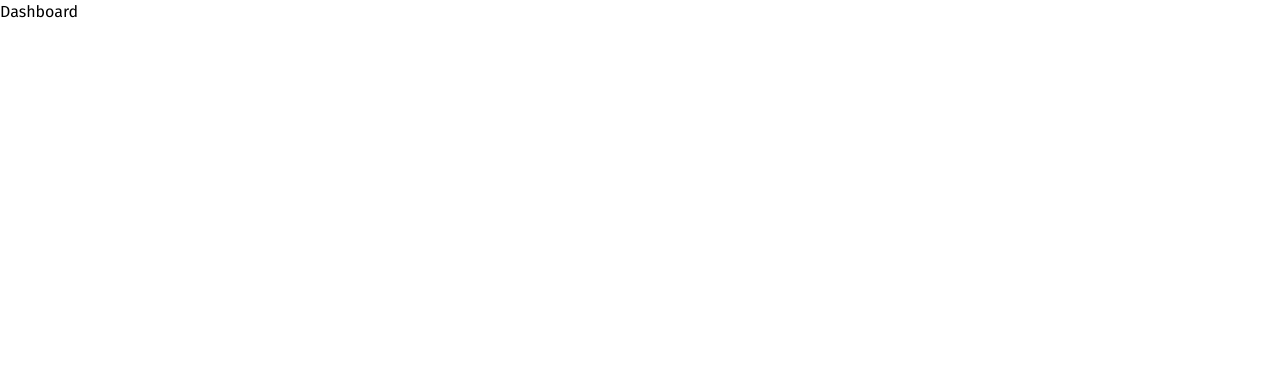
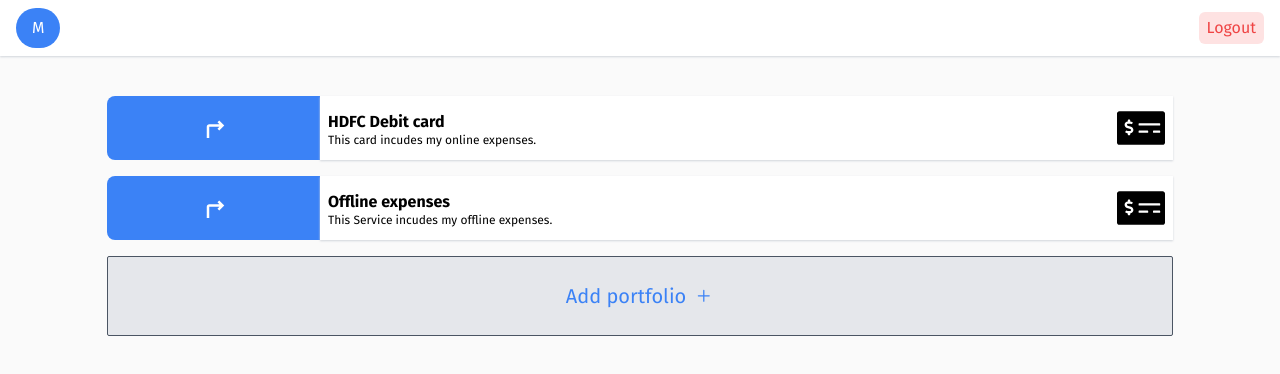
Before and after one commit to Mokshparashar/memorizer, a React (Vite) app: page /dashboard in a window 1280 px wide. Shown: the top 374 px of the page. Built offline with nearby package versions, Linux system fonts and the light colour scheme.

Commit message:
Enabled the deshboard functionality

```diff
--- a/src/components/Dashboard.tsx
+++ /dev/null
@@ -1,7 +0,0 @@
-import React from "react";
-
-const Dashboard: React.FC = () => {
-  return <div>Dashboard</div>;
-};
-
-export default Dashboard;
--- a/src/index.css
+++ b/src/index.css
@@ -47,7 +47,7 @@ body {
 
 .buttonLoader {
   animation-name: buttonLoader;
-  animation-duration: 2s;
+  animation-duration: 500ms;
   animation-timing-function: linear;
   animation-iteration-count: infinite;
   animation-fill-mode: forwards;
--- a/src/main.tsx
+++ b/src/main.tsx
@@ -3,10 +3,10 @@ import ReactDOM from "react-dom/client";
 import App from "./App.tsx";
 import "./index.css";
 import { createBrowserRouter, RouterProvider } from "react-router-dom";
-import LandingPage from "./components/LandingPage.tsx";
+import LandingPage from "./pages/LandingPage.tsx"
 
 import GlobalContext from "./context/globalContext.tsx";
-import Dashboard from "./components/Dashboard.tsx";
+import Dashboard from "./pages/Dashboard.tsx"
 
 const router = createBrowserRouter([
   {
--- /dev/null
+++ b/src/pages/Dashboard.tsx
@@ -0,0 +1,61 @@
+import React from "react";
+import { FaMoneyCheckAlt } from "react-icons/fa";
+import { GoPlus } from "react-icons/go";
+import { MdTurnRight } from "react-icons/md";
+
+const Dashboard: React.FC = () => {
+  return (
+    <div
+      className="w-screeen h-screen"
+      style={{ background: "rgb(250,250,250)" }}
+    >
+      <nav className="w-screen h-14 bg-white shadow-gray-300 shadow-sm flex items-center justify-between px-4">
+        <div className="bg-blue-500 text-white px-4 py-2 rounded-full">M</div>
+        <button className="text-red-500 bg-red-100 px-2 py-1 rounded-md">
+          Logout
+        </button>
+      </nav>
+
+      <section className="mt-10 flex items-center justify-center flex-col gap-4">
+        <div className="w-screen flex items-center justify-center">
+          <div className="w-1/6 h-16 bg-blue-500 rounded-tl-lg rounded-bl-lg flex items-center justify-center">
+            <MdTurnRight className="text-3xl text-white" />
+          </div>
+          <div className="w-2/3 bg-white shadow-gray-300 shadow-sm h-16 flex items-center justify-between px-2">
+            <div className="w-3/4 flex items-start justify-center flex-col ">
+              <h1 className="text-md font-bold">HDFC Debit card</h1>
+              <span className="text-xs leading-3">
+                This card incudes my online expenses.
+              </span>
+            </div>
+            <div>
+              <FaMoneyCheckAlt className="text-5xl" />
+            </div>
+          </div>
+        </div>
+        <div className="w-screen flex items-center justify-center">
+          <div className="w-1/6 h-16 bg-blue-500 rounded-tl-lg rounded-bl-lg flex items-center justify-center">
+            <MdTurnRight className="text-3xl text-white" />
+          </div>
+          <div className="w-2/3 bg-white shadow-gray-300 shadow-sm h-16 flex items-center justify-between px-2">
+            <div className="w-3/4 flex items-start justify-center flex-col ">
+              <h1 className="text-md font-bold">Offline expenses</h1>
+              <span className="text-xs leading-3">
+                This Service incudes my offline expenses.
+              </span>
+            </div>
+            <div>
+              <FaMoneyCheckAlt className="text-5xl" />
+            </div>
+          </div>
+        </div>
+        <div className="w-5/6 h-20 flex items-center justify-center border border-gray-600 rounded-sm bg-gray-200 gap-2">
+          <span className="text-blue-500 text-xl">Add portfolio</span>
+          <GoPlus className="text-blue-500 text-xl" />
+        </div>
+      </section>
+    </div>
+  );
+};
+
+export default Dashboard;
```
Also changed, not shown: src/pages/LandingPage.tsx (renamed from src/components/LandingPage.tsx, +4 -4 lines), 1 other file (tests, documents, lock files or other folders).
